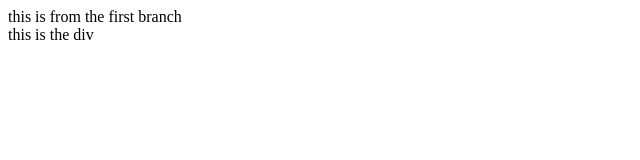
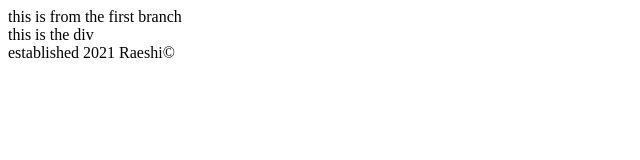
Before and after one commit to Arrrax1/the-new-folder, a plain HTML site: page index.html in a window 1280 px wide. Shown: the whole page, without its empty margins (0-640 px from the left). Drawn offline with Linux system fonts and the light colour scheme.

Commit message:
added copyright footer

```diff
--- a/index.html
+++ b/index.html
@@ -1,10 +1,14 @@
 <!DOCTYPE html>
 <html>
     <head>
+        <meta charset="UTF-8">
         <title> This is the title</title>
     </head>
     <body>
         <span>this is from the first branch</span>
         <div>this is the div</div>
+    <footer>
+     established 2021 Raeshi©
+    </footer>
     </body>
 </html>
```
